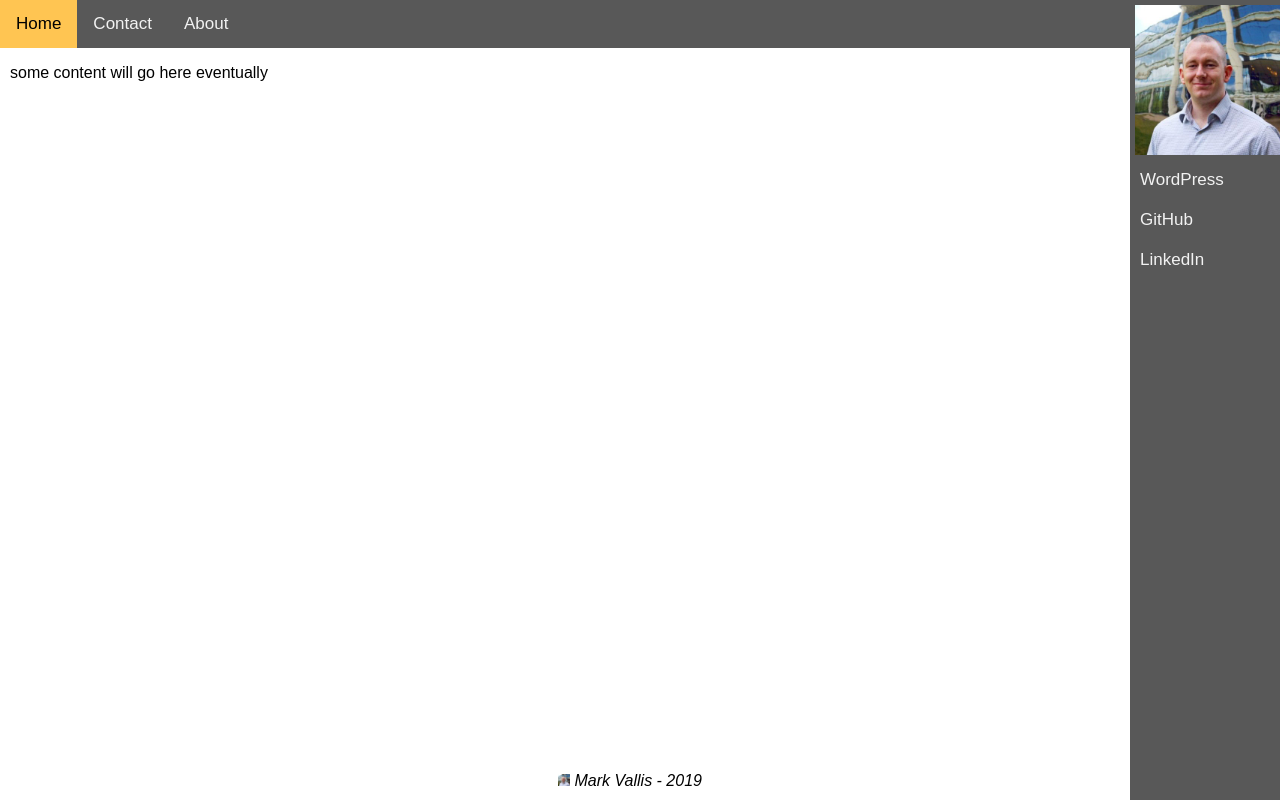
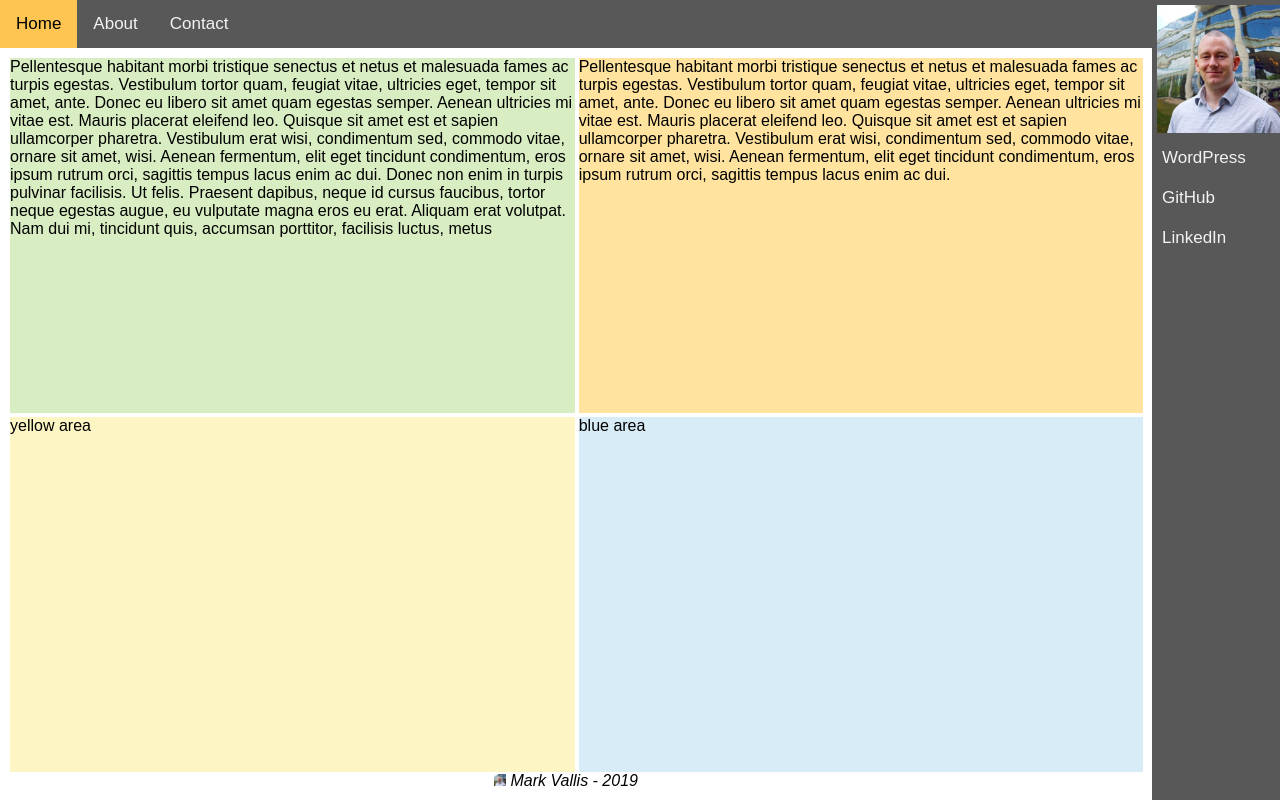
Before and after one commit to MarkVee87/WebExample, a plain HTML site: page views/index.html in a window 1280 px wide. Drawn offline with Linux system fonts and the light colour scheme.

Commit message:
Added coloured content areas to the landing page for a dashboard-y look

```diff
--- a/views/css/stylesheet.css
+++ b/views/css/stylesheet.css
@@ -6,7 +6,7 @@ body {
 #navbar {
   overflow: hidden;
   background-color: #585858;
-  margin-right: 150px;
+  width: 90%
 }
 
 #navbar a {
@@ -19,12 +19,12 @@ body {
 }
 
 #navbar a:hover {
-  background-color: #D5D5D4;
+  background-color: #d5d5d4;
   color: black;
 }
 
 #navbar a.active {
-  background-color: #FFC552;
+  background-color: #ffc552;
   color: black;
 }
 
@@ -37,7 +37,7 @@ body {
 
 #sidenavbar {
   height: 100%;
-  width: 150px;
+  width: 10%;
   position: fixed;
   z-index: 1;
   top: 0;
@@ -59,17 +59,13 @@ body {
     color: black;
 }
 
-#main_content_area {
-    margin-left: 10px;
-}
-
 #footer {
   padding: 10px;
   font-style: italic;
   position: fixed;
   bottom: 0;
   right: 0;
-  width: 100%;
+  width: 110%;
   text-align: center;
 }
 
@@ -77,3 +73,38 @@ body {
   max-height: 12px;
   width: auto;
 }
+
+#main_content_area {
+  margin: 7px;
+}
+
+#main_content_table {
+  height: 90%;
+  width: 90%;
+}
+
+#green_content_area {
+  height: 100%;
+  background: #d9edc2;
+}
+
+#orange_content_area {
+  height: 100%;
+  background: #ffe39e;
+}
+
+#yellow_content_area {
+  height: 100%;
+  background: #fef5c4;
+}
+
+#blue_content_area {
+  height: 100%;
+  background: #d8ecf7;
+}
+
+table#main_content_table td {
+  text-align: middle;
+  width: 50%;
+  height: 50%;
+}
--- a/views/index.html
+++ b/views/index.html
@@ -8,14 +8,50 @@
     <body>
         <div id="navbar">
             <a class="active" href="#home">Home</a>
+            <a href="about.html">About</a>
             <a href="contact.html">Contact</a>
-            <a href="about.html">About</a>
         </div>
 
         <div get-external-html="commonhtml/sidebarnav.html" id="sidenavbar"></div>
 
         <div id="main_content_area">
-            <p>some content will go here eventually</p>
+            <table id="main_content_table">
+                <tr>
+                    <td>
+                        <div id="green_content_area">
+                            <p>Pellentesque habitant morbi tristique senectus et netus et malesuada fames ac turpis egestas.
+                                Vestibulum tortor quam, feugiat vitae, ultricies eget, tempor sit amet, ante.
+                                Donec eu libero sit amet quam egestas semper. Aenean ultricies mi vitae est. Mauris placerat eleifend leo.
+                                Quisque sit amet est et sapien ullamcorper pharetra. Vestibulum erat wisi, condimentum sed, commodo vitae, ornare sit amet, wisi.
+                                Aenean fermentum, elit eget tincidunt condimentum, eros ipsum rutrum orci, sagittis tempus lacus enim ac dui.
+                                Donec non enim in turpis pulvinar facilisis. Ut felis. Praesent dapibus, neque id cursus faucibus, tortor neque egestas augue, eu vulputate magna eros eu erat.
+                                Aliquam erat volutpat.
+                                Nam dui mi, tincidunt quis, accumsan porttitor, facilisis luctus, metus</p>
+                        </div>
+                    </td>
+                    <td>
+                        <div id="orange_content_area">
+                            <p>Pellentesque habitant morbi tristique senectus et netus et malesuada fames ac turpis egestas.
+                                Vestibulum tortor quam, feugiat vitae, ultricies eget, tempor sit amet, ante.
+                                Donec eu libero sit amet quam egestas semper. Aenean ultricies mi vitae est. Mauris placerat eleifend leo.
+                                Quisque sit amet est et sapien ullamcorper pharetra. Vestibulum erat wisi, condimentum sed, commodo vitae, ornare sit amet, wisi.
+                                Aenean fermentum, elit eget tincidunt condimentum, eros ipsum rutrum orci, sagittis tempus lacus enim ac dui.</p>
+                        </div>
+                    </td>
+                </tr>
+                <tr>
+                    <td>
+                        <div id="yellow_content_area">
+                            <p>yellow area</p>
+                        </div>
+                    </td>
+                    <td>
+                        <div id="blue_content_area">
+                            <p>blue area</p>
+                        </div>
+                    </td>
+                </tr>
+            </table>
         </div>
 
         <div get-external-html="commonhtml/footer.html" id="footer"></div>
```
Also changed, not shown: views/about.html (+1 -1 lines), views/contact.html (+1 -1 lines).
